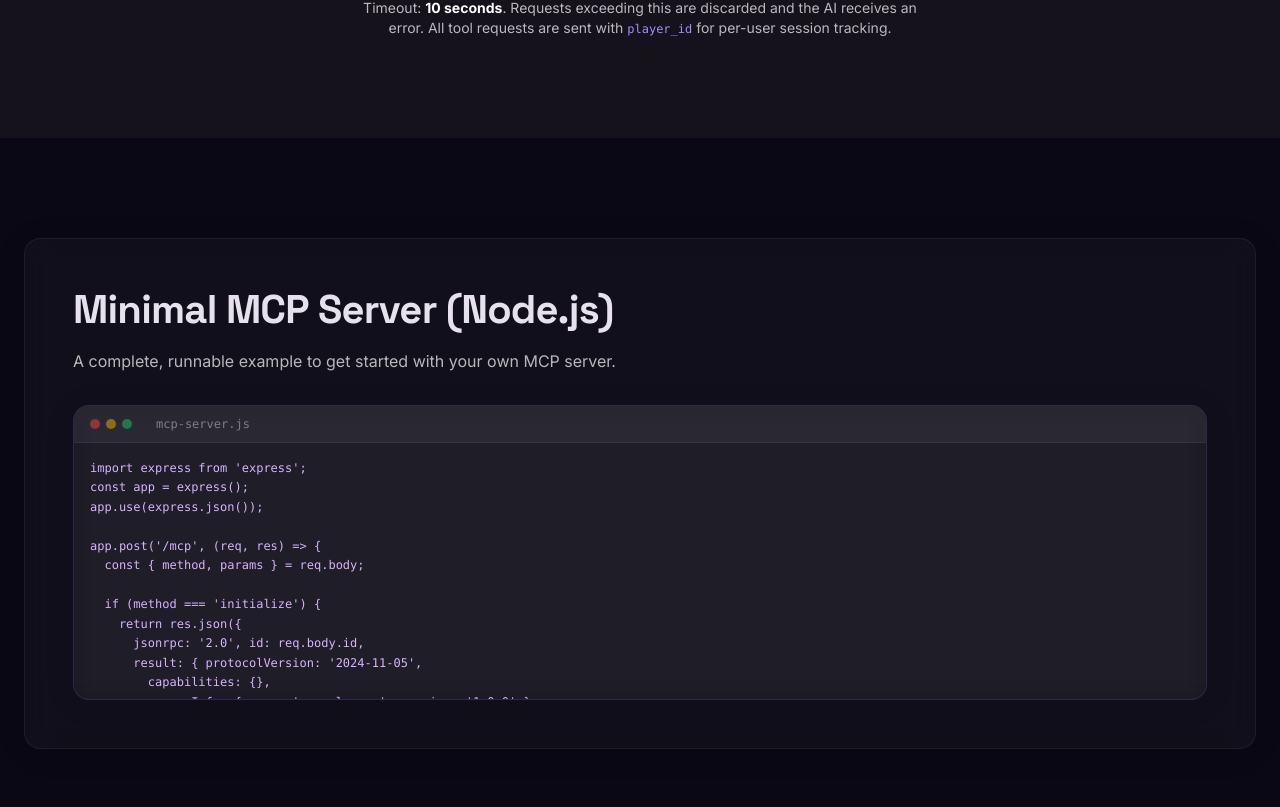
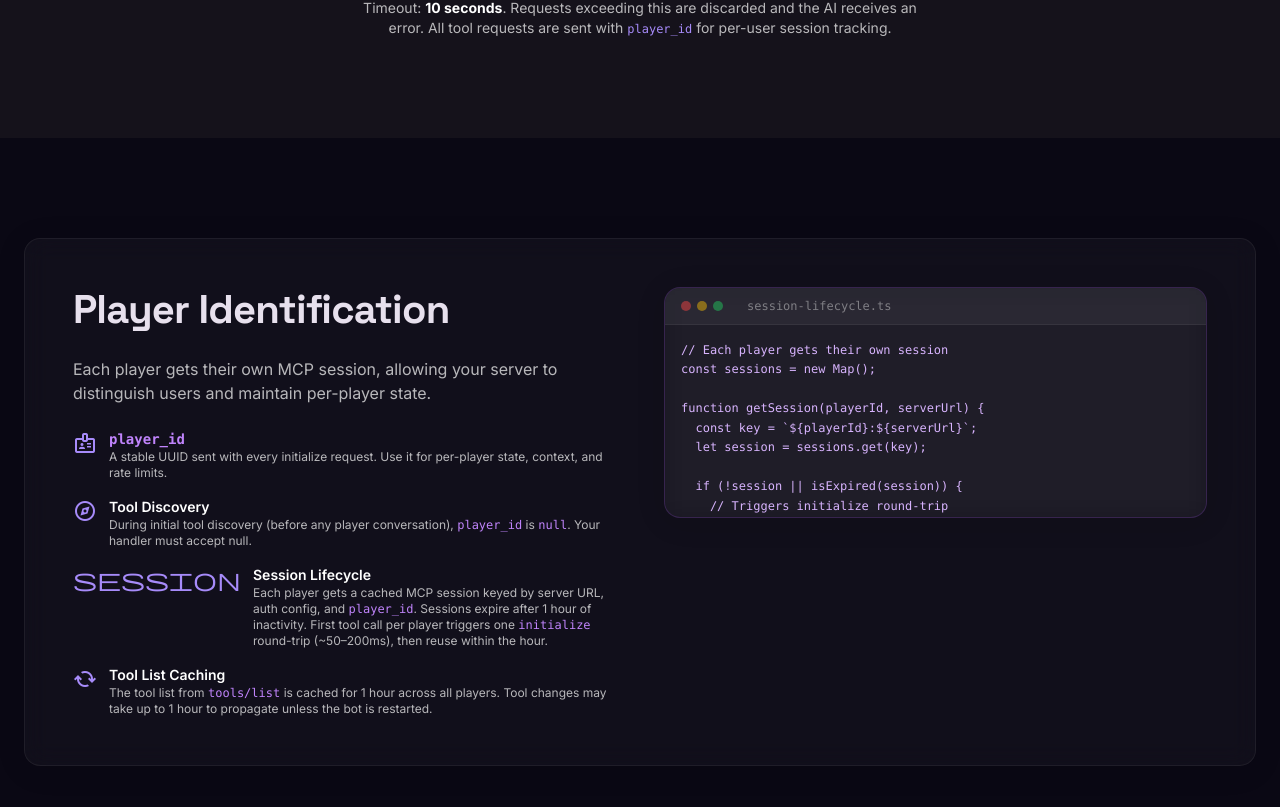
Before and after one commit to BAWES-Universe/bawes-new-website, a Next.js app: page /mcp-integration in a window 1280 px wide. Shown: the part 2573-3380 px from the top of the page. Built offline with nearby package versions, Linux system fonts and the light colour scheme; no server answers.

Commit message:
Add Player Identification section to MCP docs
Documents how player_id is used for per-player sessions, null
during tool discovery, session lifecycle (1h expiry), and tool
list caching. Includes session-lifecycle.ts code example.

```diff
--- a/app/mcp-integration/page.tsx
+++ b/app/mcp-integration/page.tsx
@@ -257,6 +257,77 @@ Content-Type: application/json
         </div>
       </section>
 
+      {/* Player Identification */}
+      <section className="max-w-container-max mx-auto px-gutter py-section-padding-v">
+        <div className="glass-card rounded-2xl p-8 md:p-12 border border-purple/20">
+          <div className="grid md:grid-cols-2 gap-12 items-start">
+            <div className="space-y-6">
+              <h2 className="font-headline-section text-headline-section text-on-surface">Player Identification</h2>
+              <p className="text-text-secondary">Each player gets their own MCP session, allowing your server to distinguish users and maintain per-player state.</p>
+              <div className="space-y-4">
+                <div className="flex items-start gap-3">
+                  <span className="material-symbols-outlined text-primary text-sm flex-shrink-0 mt-0.5">badge</span>
+                  <div>
+                    <p className="text-sm font-semibold text-white"><code className="text-purple-400">player_id</code></p>
+                    <p className="text-xs text-text-secondary">A stable UUID sent with every initialize request. Use it for per-player state, context, and rate limits.</p>
+                  </div>
+                </div>
+                <div className="flex items-start gap-3">
+                  <span className="material-symbols-outlined text-primary text-sm flex-shrink-0 mt-0.5">explore</span>
+                  <div>
+                    <p className="text-sm font-semibold text-white">Tool Discovery</p>
+                    <p className="text-xs text-text-secondary">During initial tool discovery (before any player conversation), <code className="text-purple-400">player_id</code> is <code className="text-purple-400">null</code>. Your handler must accept null.</p>
+                  </div>
+                </div>
+                <div className="flex items-start gap-3">
+                  <span className="material-symbols-outlined text-primary text-sm flex-shrink-0 mt-0.5">session</span>
+                  <div>
+                    <p className="text-sm font-semibold text-white">Session Lifecycle</p>
+                    <p className="text-xs text-text-secondary">Each player gets a cached MCP session keyed by server URL, auth config, and <code className="text-purple-400">player_id</code>. Sessions expire after 1 hour of inactivity. First tool call per player triggers one <code className="text-purple-400">initialize</code> round-trip (~50&ndash;200ms), then reuse within the hour.</p>
+                  </div>
+                </div>
+                <div className="flex items-start gap-3">
+                  <span className="material-symbols-outlined text-primary text-sm flex-shrink-0 mt-0.5">cached</span>
+                  <div>
+                    <p className="text-sm font-semibold text-white">Tool List Caching</p>
+                    <p className="text-xs text-text-secondary">The tool list from <code className="text-purple-400">tools/list</code> is cached for 1 hour across all players. Tool changes may take up to 1 hour to propagate unless the bot is restarted.</p>
+                  </div>
+                </div>
+              </div>
+            </div>
+            <div className="glass-card rounded-2xl overflow-hidden border border-purple-500/20">
+              <div className="flex items-center gap-2 px-4 py-2.5 border-b border-white/5 bg-white/5">
+                <div className="flex gap-1.5">
+                  <div className="w-2.5 h-2.5 rounded-full bg-red-500/50"></div>
+                  <div className="w-2.5 h-2.5 rounded-full bg-yellow-500/50"></div>
+                  <div className="w-2.5 h-2.5 rounded-full bg-green-500/50"></div>
+                </div>
+                <span className="ml-4 text-xs text-white/40 font-mono">session-lifecycle.ts</span>
+              </div>
+              <pre className="p-4 font-mono text-xs leading-relaxed text-purple-300 overflow-x-auto max-h-48"><code>{`// Each player gets their own session
+const sessions = new Map();
+
+function getSession(playerId, serverUrl) {
+  const key = \`$\{playerId}:$\{serverUrl}\`;
+  let session = sessions.get(key);
+
+  if (!session || isExpired(session)) {
+    // Triggers initialize round-trip
+    session = createSession(serverUrl);
+    sessions.set(key, session);
+  }
+
+  return session;
+}
+
+// Session expires after 1h inactivity
+// Tool list refreshes every 1h
+setInterval(refreshToolList, 3600000);`}</code></pre>
+            </div>
+          </div>
+        </div>
+      </section>
+
       {/* Example Server */}
       <section className="max-w-container-max mx-auto px-gutter py-section-padding-v">
         <div className="glass-card rounded-2xl p-8 md:p-12 border border-purple/20">
```
